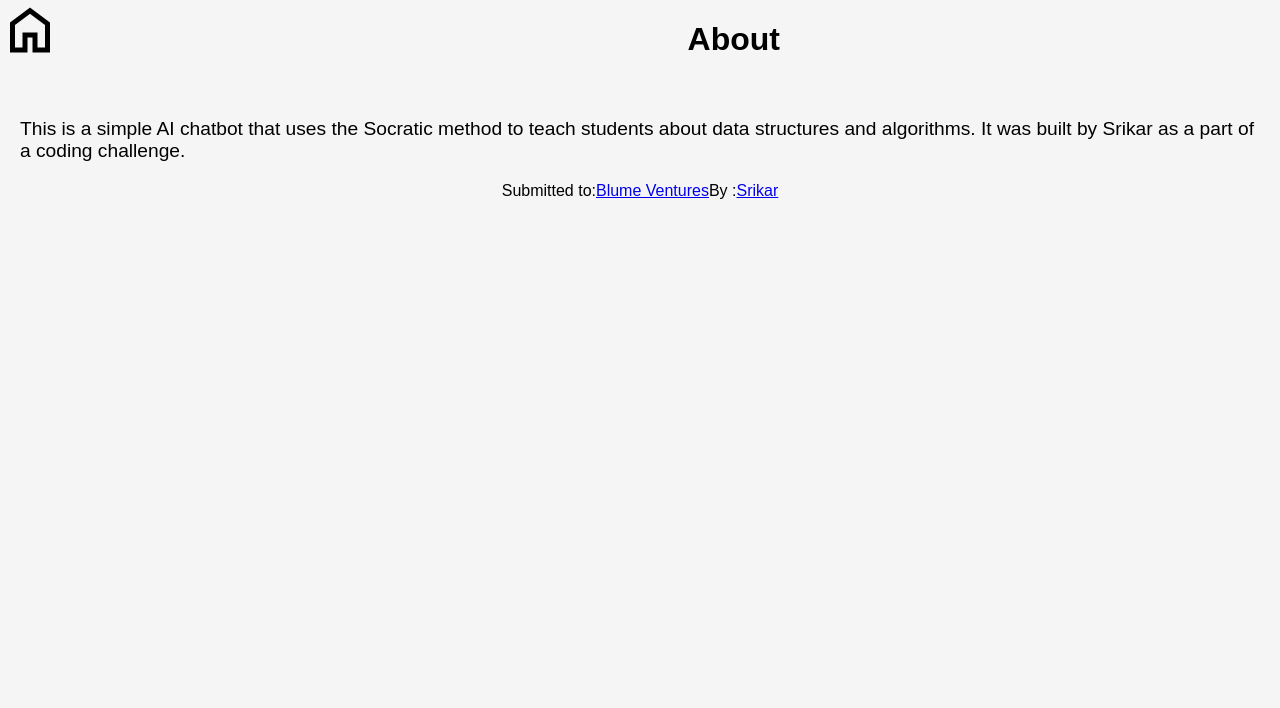
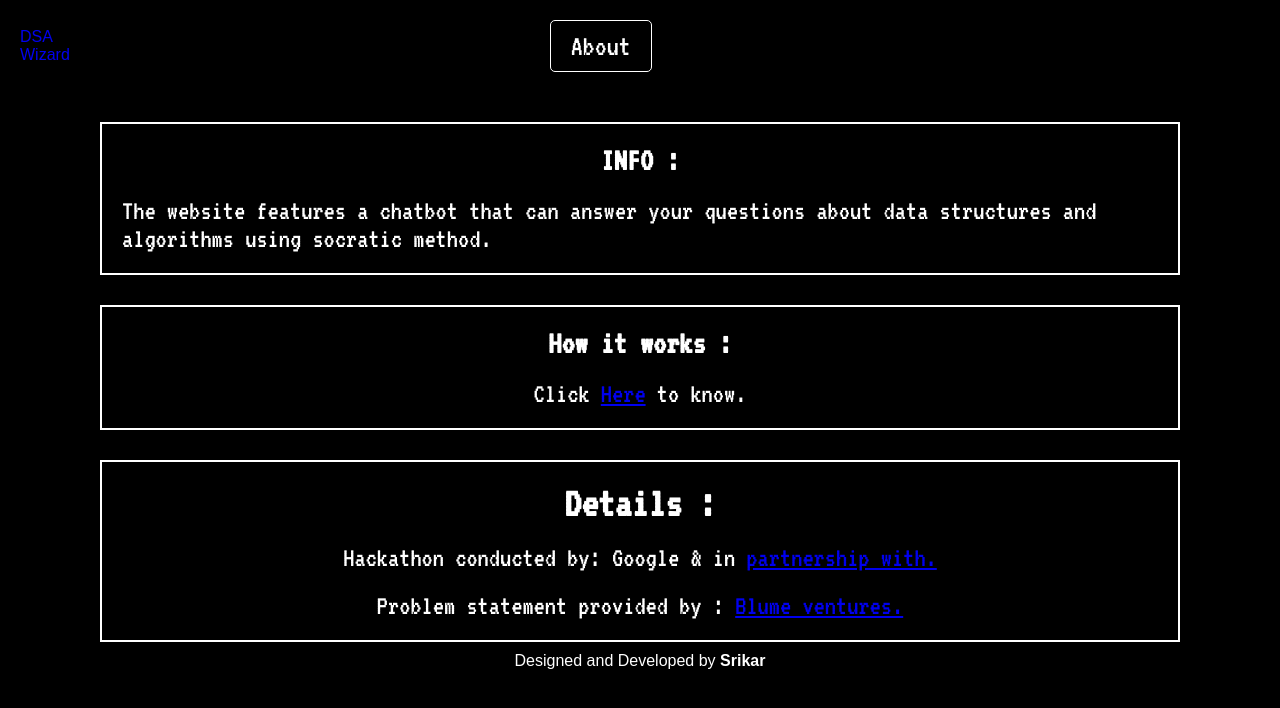
Before and after one commit to dis-craft/DSA-Bot, a plain HTML site: page about.html in a window 1280 px wide. Drawn offline with Linux system fonts and the light colour scheme; a web font is replaced by a local one.

Commit message:
Initial update

```diff
--- a/about.html
+++ b/about.html
@@ -1,73 +1,56 @@
 <!DOCTYPE html>
 <html lang="en">
-
-<head>
-    <meta charset="UTF-8">
-    <meta name="viewport" content="width=device-width, initial-scale=1.0">
-    <title>About</title>
-    <div class="headbar"><a href="index.html">
-        <img class="home" src="home.png" alt="Home" style="width: 60px; height: 60px;">
-    </a>
-    <h1 class="heading">About</h1></div>
-
-    <style>
-        body {
-            font-family: Arial, Helvetica, sans-serif;
-            margin: 0;
-            background-color: #f5f5f5;
-        }
-        .headbar{
-            display: flex;
-            justify-content: space-between;
-
-        }
-        .heading{
-            margin-right: 500px;
-        }
-        .container {
-            display: flex;
-            flex-direction: column;
-            align-items: center;
-            padding: 20px;
-        }
-
-        .heading {
-            font-size: 2em;
-            font-weight: bold;
-            margin-bottom: 20px;
-        }
-
-        .description {
-            font-size: 1.2em;
-            margin-bottom: 20px;
-        }
-
-        .links {
-            display: flex;
-            flex-wrap: wrap;
-            justify-content: center;
-        }
-
-        .links a {
-            display: flex;
-            gap: 10px;
-        }
-    </style>
-</head>
-
+    <head>
+        <meta charset="UTF-8">
+        <meta name="viewport" content="width=device-width, initial-scale=1.0">
+        <title>DSA Wizard</title>
+        <link rel="stylesheet" href="style.css">
+        <link rel="preconnect" href="https://fonts.googleapis.com">
+        <link rel="preconnect" href="https://fonts.gstatic.com" crossorigin>
+        <link href="https://fonts.googleapis.com/css2?family=Afacad+Flux:wght@100..1000&display=swap" rel="stylesheet">
+        <link rel="preconnect" href="https://fonts.googleapis.com">
+        <link rel="preconnect" href="https://fonts.gstatic.com" crossorigin>
+        <link href="https://fonts.googleapis.com/css2?family=Afacad+Flux:wght@100..1000&family=Jacquarda+Bastarda+9&display=swap" rel="stylesheet">
+        <link rel="preconnect" href="https://fonts.googleapis.com">
+        <link rel="preconnect" href="https://fonts.gstatic.com" crossorigin>
+        <link rel="preconnect" href="https://fonts.googleapis.com">
+        <link rel="preconnect" href="https://fonts.gstatic.com" crossorigin>
+        <link href="https://fonts.googleapis.com/css2?family=Afacad+Flux:wght@100..1000&family=Jacquarda+Bastarda+9&family=Sixtyfour+Convergence:SCAN,XELA,YELA@2,58,100&family=VT323&display=swap" rel="stylesheet">
+        <link href="https://fonts.googleapis.com/css2?family=Afacad+Flux:wght@100..1000&family=Jacquarda+Bastarda+9&family=Sixtyfour+Convergence&display=swap" rel="stylesheet">
+    </head>
 <body>
     <div class="container">
 
-        <p class="description">
-            This is a simple AI chatbot that uses the Socratic method to teach students about data structures and algorithms. It was built by Srikar as a part of a coding challenge.
-        </p>
-        <div class="links">
-            Submitted to: <a href="https://www.blumevc.com/">Blume Ventures</a>
-            By : <a href="https://github.com/dis-craft/srikar">Srikar</a>
+        <div class="headerabt">
+
+            <div class="logo">
+                <a class="dsa-wizard" href="index.html"><p class="logo-text">DSA <br> Wizard</p></a>
+            </div>
+
+            <div class="abtdiv"><a class="about-abt" href="about.html">About</a></div>
+
         </div>
-    </div>
 
+
+            <div class="infoabt">
+                <h3><strong>INFO :</strong></h3>
+                <p>The website features a chatbot that can answer your questions about data structures and algorithms using <span>socratic method</span>.</p>
+            </div>
+            <div class="infoabt">
+                <h3>How it works :</h3>
+                <p>Click <a href="https://srikar.pages.dev">Here</a> to know.</p>
+            </div>
+            <div class="infoabt">
+                <h2>Details :</h2>
+                <p>Hackathon conducted by: Google & in <a href="https://devfolio.co/google-genaiexchange">partnership with.</a></p>
+                <p>Problem statement provided by : <a href="https://blume.vc/#:~:text=Blume%20Ventures,%20a%20venture%20capital%20firm%20that%20has">Blume ventures.</a></p>
+
+            </div>
+
+        <footer>
+            <p>Designed and Developed by <strong><a href="https://srikar.pages.dev" style="text-decoration: none; color: white;">Srikar</a></strong></p>
+        </footer>
     </div>
 </body>
-
+</body>
 </html>
--- a/style.css
+++ b/style.css
@@ -1,7 +1,6 @@
 * {
     margin: 0;
     padding: 0;
-    box-sizing: border-box;
 }
 
 body {
@@ -26,34 +25,17 @@ header {
 
 }
 
+.headerabt{
+    display: flex;
+    gap: 480px;
+    padding: 10px;
+    background-color: #000;
+    align-items: center;
+    margin: 10px;
+}
 
 .dsa-wizard{
     text-decoration: none;
-}
-.logo h2 {
-    margin: 0;
-    font-size: 24px;
-}
-
-.about{
-    text-decoration: none;
-    padding: 10px 20px;
-    background-color: #000;
-    color: #fff;
-    border-radius: 5px;
-    border: solid 1px #fff;
-    margin-right: 10px;
-    transition: opacity .3s ease-in-out;
-}
-.about:hover {
-    opacity: 0.7;
-}
-
-main {
-    display: flex;
-    flex: 1;
-    padding: 10px;
-    gap: 20px;
 }
 
 .logo-text {
@@ -64,10 +46,55 @@ main {
         "XELA" 0,
         "YELA" 0;
 }
+.about-abt{
+    text-decoration: none;
+    padding: 10px 20px;
+    background-color: #000;
+    color: #fff;
+    border-radius: 5px;
+    border: solid 1px #fff;
+    margin-right: 10px;
+    transition: opacity .3s ease-in-out;
+    font-family: "VT323", monospace;
+    font-weight: thin;
+    font-style: normal;
+    font-size: 30px;
+
+}
+.abtdiv{
+    display: flex;
+    align-items: center;
+}
+.about{
+    text-decoration: none;
+    padding: 10px 20px;
+    background-color: #000;
+    color: #fff;
+    border-radius: 5px;
+    border: solid 1px #fff;
+    margin-right: 10px;
+    transition: opacity .3s ease-in-out;
+    font-family: "VT323", monospace;
+    font-weight: thin;
+    font-style: normal;
+    font-size: 24px;
+
+}
+.about:hover {
+    opacity: 0.7;
+}
+
+main {
+    display: flex;
+    flex: 1;
+    padding: 30px;
+    gap: 10px;
+    margin: 20px;
+}
 
 .info {
-    flex: 1;
-    border: 1px solid #fff;
+    flex: 0.7;
+    border: 2px solid #fff;
     padding: 20px;
     margin-bottom: 200px;
     margin-top: 200px;
@@ -76,19 +103,45 @@ main {
     justify-content: center;
     align-items: center;
     gap: 20px;
+    font-family: "VT323", monospace;
+    font-weight: thin;
+    font-style: normal;
+    font-size: 28px;
+
+}
+.infoabt{
+    border: 2px solid #fff;
+    margin-top: 30px;
+    margin-right: 100px;
+    margin-left: 100px;
+    padding: 20px;
+    display: flex;
+    flex-direction: column;
+    justify-content: center;
+    align-items: center;
+    gap: 20px;
+    font-family: "VT323", monospace;
+    font-weight: 100;
+    font-size: 28px;
 }
 
 .chatbot {
     flex: 2;
-    border: 1px solid #fff;
-    padding: 20px;
+    border: 2px solid #fff;
+    padding: 30px;
     display: flex;
     justify-content: center;
     align-items: center;
-    margin-top: 30px;
-    margin-bottom: 30px;
-    transform: scale(0.899);
+    transform: scale(0.9);
     transform-origin: center center;
+}
+.chatbot iframe {
+    width: 100%;
+    height: 100%;
+    border: none;
+    transform: scale(1);
+    transform-origin: center center;
+    zoom: 1;
 }
 
 footer {
@@ -96,15 +149,6 @@ footer {
     padding: 10px;
     background-color: #000;
     color: #fff;
-}
-
-.chatbot iframe {
-    width: 100%;
-    height: 100%;
-    border: none;
-    transform: scale(1);
-    transform-origin: center center;
-    zoom: 1;
 }
 
 @media (max-width: 768px) {
@@ -118,12 +162,3 @@ footer {
         transform: scale(0.6);
     }
 }
-
-.logo1 {
-    width: 50px;
-    height: 50px;
-    overflow: hidden;
-    margin-right: 10px;
-    background-color: #000;
-    color: #fff;
-}
```
Also changed, not shown: index.html (+12 -10 lines).
